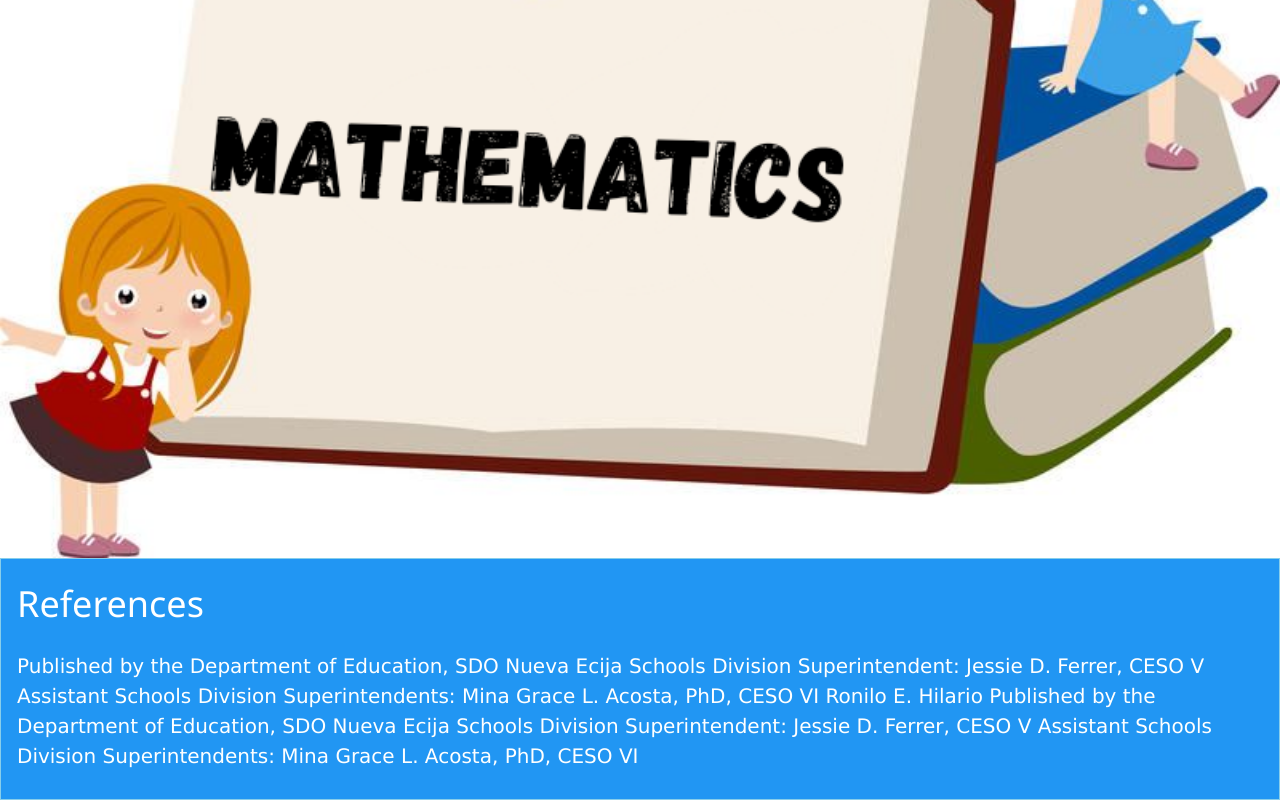
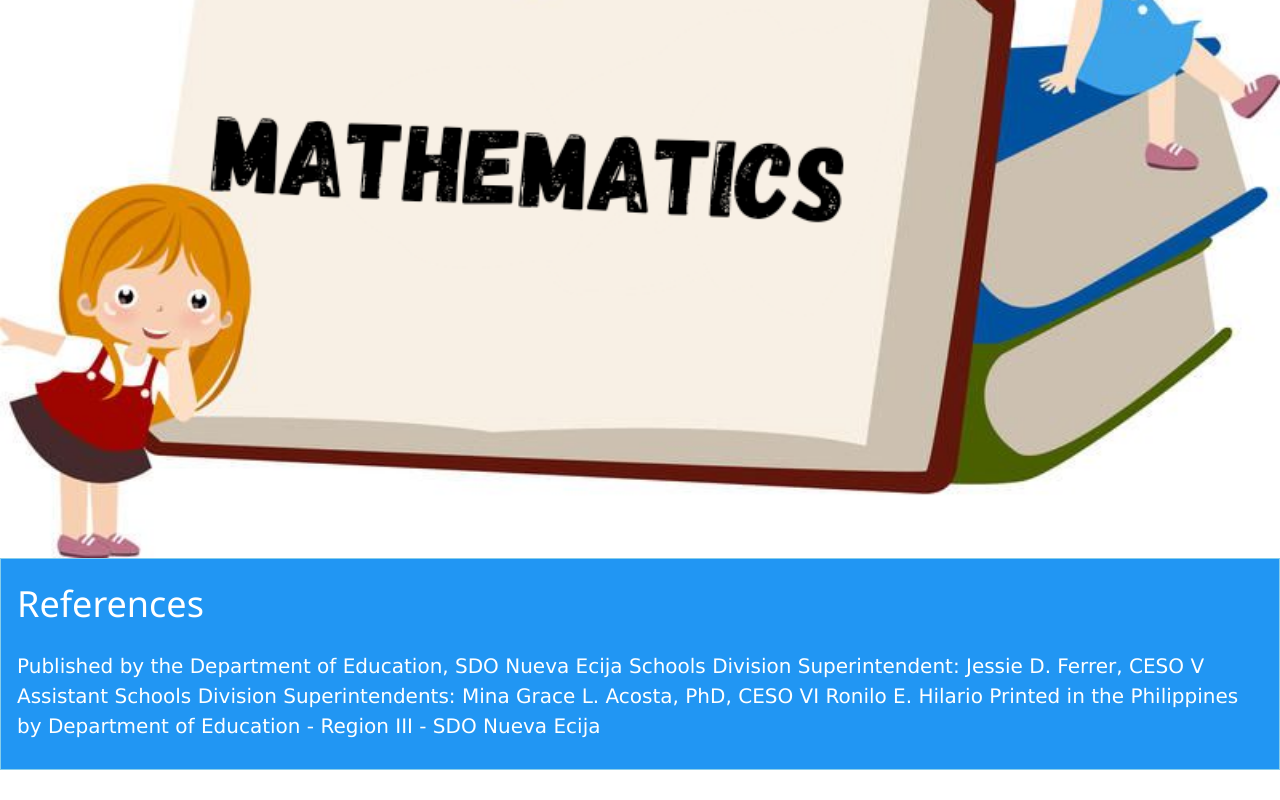
Before and after one commit to grade9lessons/ICT-Research, a plain HTML site: page M.html in a window 1280 px wide. Shown: the part 640-1440 px from the top of the page. After the commit the page ends 1410 px from the top, so only its background shows below. Drawn offline with Linux system fonts and the light colour scheme.

Commit message:
Update M.html

```diff
--- a/M.html
+++ b/M.html
@@ -55,11 +55,9 @@
 				Published by the Department of Education, SDO Nueva Ecija
 				Schools Division Superintendent: Jessie D. Ferrer, CESO V
 				Assistant Schools Division Superintendents: Mina Grace L. Acosta, PhD, CESO VI
-				Ronilo E. Hilario
+				                                            Ronilo E. Hilario
 
-				Published by the Department of Education, SDO Nueva Ecija
-				Schools Division Superintendent: Jessie D. Ferrer, CESO V
-				Assistant Schools Division Superintendents: Mina Grace L. Acosta, PhD, CESO VI
+				Printed in the Philippines by Department of Education - Region III - SDO Nueva Ecija
 
 			</p>
 			</div>
```
